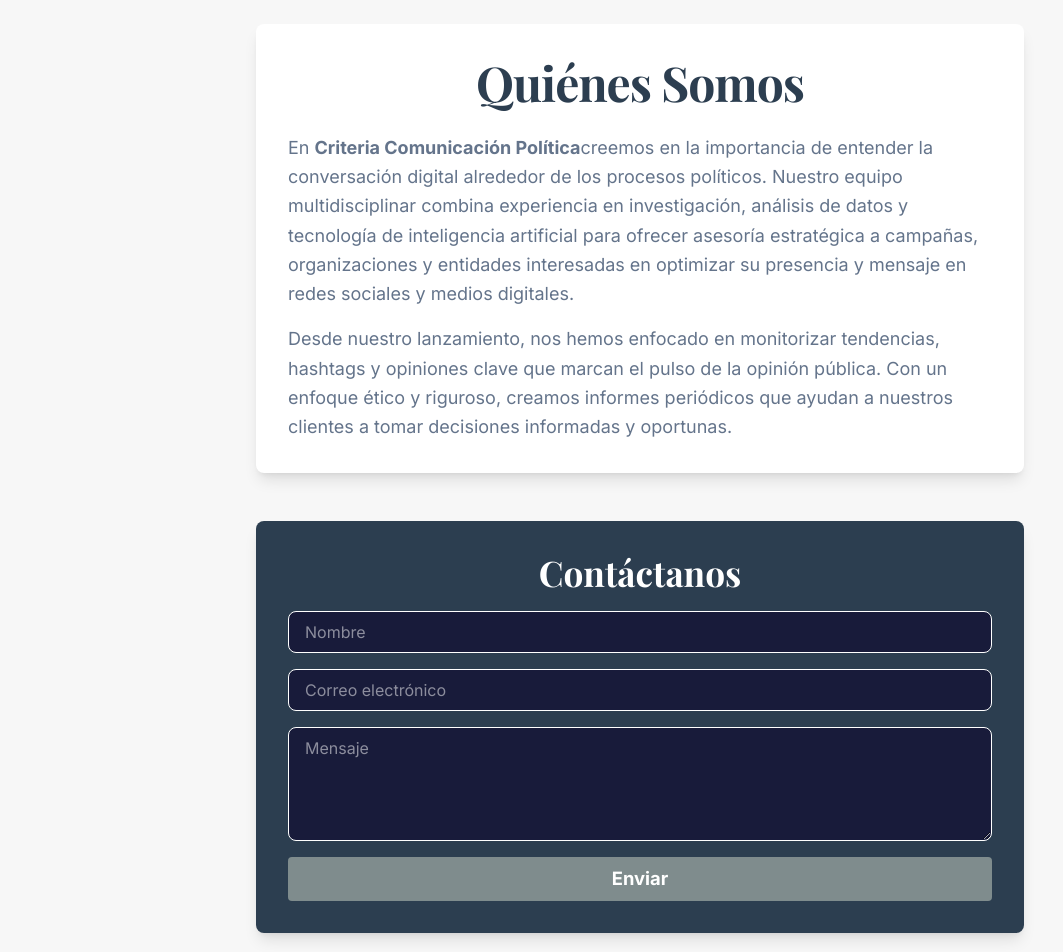
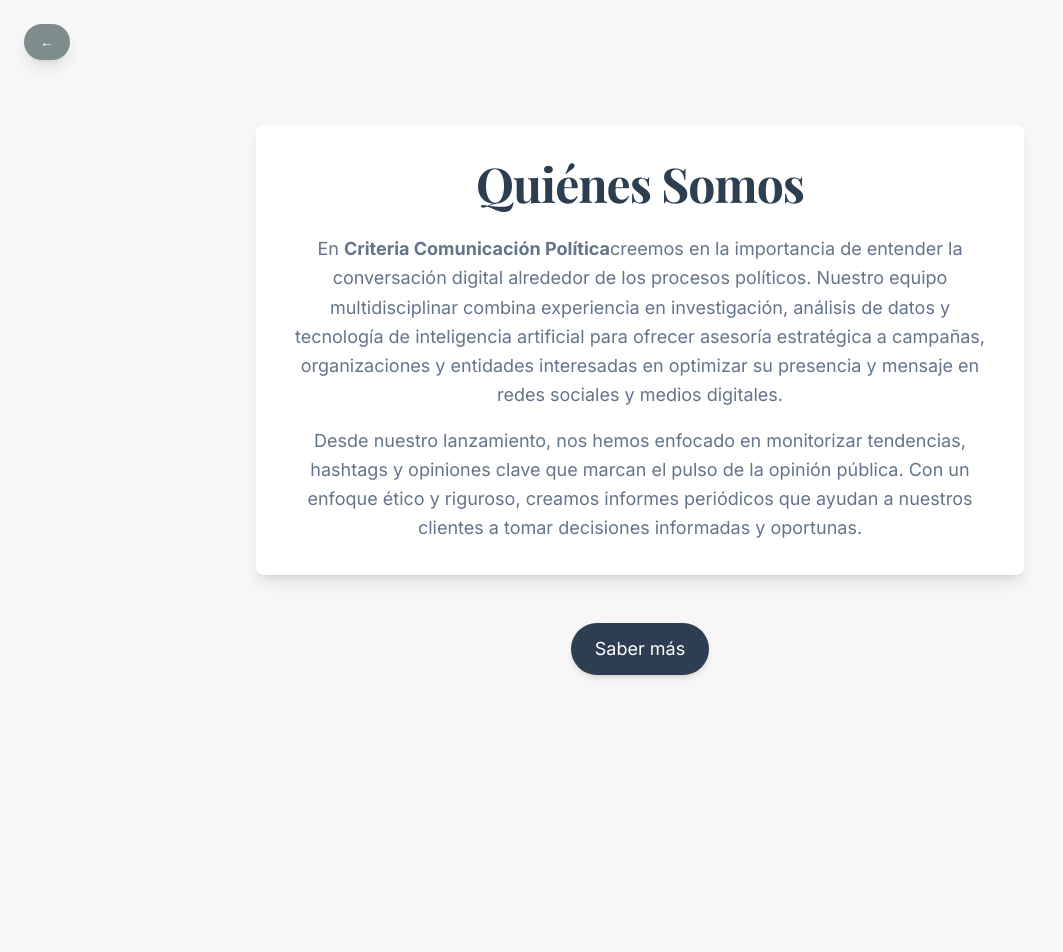
Before and after one commit to DaniP-Dev/CRITERIA-COMUNICACION-POLITICA, a Next.js app: page /about in a window 1280 px wide. Shown: the top 952 px of the page, without its empty margins (0-1063 px from the left). After the commit the page ends 800 px from the top, so only its background shows below. Built offline with nearby package versions, Linux system fonts and the light colour scheme.

Commit message:
cambios front

```diff
--- a/src/app/globals.css
+++ b/src/app/globals.css
@@ -41,6 +41,10 @@
 }
 
 /* Títulos */
+.three-d-text {
+  text-shadow: 1px 1px 0 #b0b0b0, 2px 2px 0 #a0a0a0,
+    3px 3px 6px rgba(44, 62, 80, 0.18);
+}
 h1,
 h2,
 h3,
--- a/src/components/naviBar/NaviBar.tsx
+++ b/src/components/naviBar/NaviBar.tsx
@@ -2,8 +2,9 @@
 import { useState, useEffect } from "react";
 
 const links = [
+  { label: "Inicio", href: "/" },
   { label: "ES / EN", href: "#" },
-  { label: "Contacto", href: "#" },
+  { label: "Sobre Nosotros", href: "/about" },
 ];
 
 // Solo clases para responsividad y tamaños
--- a/src/pages/About.tsx
+++ b/src/pages/About.tsx
@@ -1,50 +1,28 @@
 // components/QuienesSomos.jsx
 "use client";
 
-import React, { useState } from "react";
+import React from "react";
 import { motion } from "framer-motion";
 
 const About = () => {
-  const [form, setForm] = useState({ nombre: "", email: "", mensaje: "" });
-  const [enviado, setEnviado] = useState(false);
-  const [error, setError] = useState("");
+  return (
+    <div className="flex flex-col items-center justify-center bg-[var(--color-fondo-alt)] min-h-screen p-6">
+      {/* Botón Volver al inicio */}
+      <a
+        href="/"
+        className="fixed top-6 left-6 z-50 px-4 py-2 bg-[var(--color-secundario)] text-[var(--color-blanco)] rounded-full font-semibold shadow-lg hover:bg-[var(--color-primario)] transition-colors duration-300 text-sm"
+      >
+        ←
+      </a>
 
-const handleChange = (e: InputEvent) => {
-    setForm({ ...form, [e.target.name]: e.target.value });
-};
-
-interface FormState {
-    nombre: string;
-    email: string;
-    mensaje: string;
-}
-
-interface FormEvent extends React.FormEvent<HTMLFormElement> {}
-
-interface InputEvent extends React.ChangeEvent<HTMLInputElement | HTMLTextAreaElement> {}
-
-const handleSubmit = (e: FormEvent) => {
-    e.preventDefault();
-    setError("");
-    if (!form.nombre || !form.email || !form.mensaje) {
-        setError("Por favor completa todos los campos.");
-        return;
-    }
-    setEnviado(true);
-    setForm({ nombre: "", email: "", mensaje: "" });
-    setTimeout(() => setEnviado(false), 4000);
-};
-
-  return (
-    <div className="flex flex-col items-center bg-[var(--color-fondo-alt)] min-h-screen p-6">
       {/* Sección Quiénes Somos */}
       <motion.section
-        className="w-full max-w-3xl bg-[var(--color-blanco)] rounded-lg shadow-lg p-8 mb-12"
+        className="w-full max-w-3xl bg-[var(--color-blanco)] rounded-lg shadow-lg p-8 mb-12 flex flex-col items-center text-center"
         initial={{ opacity: 0, y: 40 }}
         animate={{ opacity: 1, y: 0 }}
         transition={{ duration: 0.6 }}
       >
-        <h1 className="text-4xl font-bold text-[var(--color-primario)] mb-4 text-center">
+        <h1 className="text-4xl font-bold text-[var(--color-primario)] mb-4">
           Quiénes Somos
         </h1>
         <p className="text-[var(--color-texto-secundario)] text-lg leading-relaxed">
@@ -66,89 +44,15 @@
         </p>
       </motion.section>
 
-      {/* Sección de Contacto */}
-      <motion.section
-        className="w-full max-w-3xl bg-[var(--color-primario)] rounded-lg shadow-lg p-8"
-        initial={{ scale: 0.95, opacity: 0 }}
-        animate={{ scale: 1, opacity: 1 }}
-        transition={{ delay: 0.3, duration: 0.6 }}
+      {/* Botón WhatsApp */}
+      <a
+        href="https://wa.me/3016328564?text=Hola%2C%20quiero%20saber%20m%C3%A1s%20sobre%20Criteria%20Comunicaci%C3%B3n%20Pol%C3%ADtica"
+        target="_blank"
+        rel="noopener noreferrer"
+        className="px-6 py-3 bg-[var(--color-primario)] text-[var(--color-blanco)] rounded-full font-bold shadow-md hover:bg-[var(--color-secundario)] transition-colors duration-300 text-lg mx-auto block"
       >
-        <h2 className="text-3xl font-bold text-[var(--color-blanco)] mb-6 text-center">
-          Contáctanos
-        </h2>
-        <form onSubmit={handleSubmit} className="flex flex-col gap-4">
-          <input
-            type="text"
-            name="nombre"
-            placeholder="Nombre"
-            value={form.nombre}
-            onChange={handleChange}
-            className="
-              p-3
-              rounded
-              bg-[var(--color-input-bg)]
-              text-[var(--color-blanco)]
-              border border-gray-700
-              focus:outline-none focus:ring-2 focus:ring-[var(--color-secundario)]
-            "
-          />
-          <input
-            type="email"
-            name="email"
-            placeholder="Correo electrónico"
-            value={form.email}
-            onChange={handleChange}
-            className="
-              p-3
-              rounded
-              bg-[var(--color-input-bg)]
-              text-[var(--color-blanco)]
-              border border-gray-700
-              focus:outline-none focus:ring-2 focus:ring-[var(--color-secundario)]
-            "
-          />
-          <textarea
-            name="mensaje"
-            placeholder="Mensaje"
-            value={form.mensaje}
-            onChange={handleChange}
-            rows={4}
-            className="
-              p-3
-              rounded
-              bg-[var(--color-input-bg)]
-              text-[var(--color-blanco)]
-              border border-gray-700
-              focus:outline-none focus:ring-2 focus:ring-[var(--color-secundario)]
-            "
-          />
-          {error && <div className="text-red-400 text-sm">{error}</div>}
-          <motion.button
-            type="submit"
-            className="
-              bg-[var(--color-secundario)]
-              hover:bg-opacity-90
-              text-[var(--color-blanco)]
-              font-bold
-              py-2 px-4
-              rounded
-              transition-colors
-            "
-            whileTap={{ scale: 0.97 }}
-          >
-            Enviar
-          </motion.button>
-          {enviado && (
-            <motion.div
-              className="text-green-400 text-center mt-2"
-              initial={{ opacity: 0 }}
-              animate={{ opacity: 1 }}
-            >
-              ¡Mensaje enviado! Nos pondremos en contacto pronto.
-            </motion.div>
-          )}
-        </form>
-      </motion.section>
+        Saber más
+      </a>
     </div>
   );
 };
--- a/src/pages/Contacto.tsx
+++ b/src/pages/Contacto.tsx
@@ -14,7 +14,9 @@
     value: string;
   }
 
-  const handleChange = (e: React.ChangeEvent<HTMLInputElement | HTMLTextAreaElement>) => {
+  const handleChange = (
+    e: React.ChangeEvent<HTMLInputElement | HTMLTextAreaElement>
+  ) => {
     setForm({ ...form, [e.target.name]: e.target.value });
   };
 
@@ -108,21 +110,12 @@
 
         {error && <div className="text-red-400 text-sm">{error}</div>}
 
-        <motion.button
+        <button
           type="submit"
-          className="
-            bg-[var(--color-secundario)]
-            hover:bg-opacity-90
-            text-[var(--color-blanco)]
-            font-bold
-            py-2 px-4
-            rounded
-            transition-colors
-          "
-          whileTap={{ scale: 0.97 }}
+          className="px-6 py-3 bg-[var(--color-primario)] text-[var(--color-blanco)] rounded-full font-bold shadow-xs shadow-white hover:bg-[var(--color-secundario)] transition-colors duration-300 text-lg mx-auto block"
         >
           Enviar
-        </motion.button>
+        </button>
 
         {enviado && (
           <motion.div
--- a/src/pages/portafolio/Portafolio.jsx
+++ b/src/pages/portafolio/Portafolio.jsx
@@ -141,12 +141,12 @@
                 transition={{ duration: 0.5, type: "spring" }}
               >
                 {/* Subtítulo */}
-                <div className="font-semibold text-[var(--color-primario)]">
+                <div className="font-semibold text-[var(--color-primario)] drop-shadow">
                   {seccion.subTitulo}
                 </div>
 
                 {/* Lista de contenido */}
-                <ul className="mt-2 list-disc pl-6">
+                <ul className="mt-2 list-disc pl-6 text-xs font-semibold drop-shadow-sm">
                   {seccion.contenido.split("\n").map((item, idx) => (
                     <motion.li
                       key={idx}
@@ -191,6 +191,9 @@
                     shadow-lg
                     hover:from-green-500 hover:to-blue-600
                     transition-all duration-300
+                    w-full
+                    text-center
+                    mx-auto
                   "
                   whileHover={{
                     scale: 1.08,
--- a/src/pages/portafolio/portafolio.css
+++ b/src/pages/portafolio/portafolio.css
@@ -6,10 +6,13 @@
   border: 1px solid green;
   display: none;
   margin-top: 10px;
+  font-weight: 600;
+  text-shadow: 0 2px 8px rgba(44, 62, 80, 0.12), 0 1px 0 rgba(0, 0, 0, 0.06);
 }
 .container:hover .ocultar {
   display: none;
 }
+
 
 .container:hover .contenido {
   display: block;
--- a/src/pages/sectionPDF/SectionPDF.tsx
+++ b/src/pages/sectionPDF/SectionPDF.tsx
@@ -7,10 +7,10 @@
   return (
     <main className="flex flex-col items-center justify-start bg-[var(--color-fondo-alt)] min-h-screen py-16">
       {/* Título principal */}
-      <h1 className="text-3xl md:text-4xl font-bold text-center text-[var(--color-primario)] mb-8">
+      <h1 className="text-3xl md:text-4xl font-extrabold text-center text-[var(--color-primario)] mb-8 drop-shadow-lg">
         Boletín Digital
       </h1>
-      <h3 className="text-3xl md:text-4xl font-bold text-center text-[var(--color-primario)]">
+      <h3 className="text-2xl md:text-3xl mx-10 font-bold text-center text-[var(--color-primario)] drop-shadow-md mb-8">
         Descarga nuestro informe basado en inteligencia artificial que analiza
         la conversación digital alrededor de la consulta popular. Conoce las
         tendencias clave, hashtags más usados y análisis de sentimiento en redes
@@ -24,7 +24,7 @@
 
         {/* Botón de descarga */}
         <a
-          className="mt-8 inline-block px-6 py-3 bg-[var(--color-secundario)] text-[var(--color-blanco)] rounded-lg font-bold shadow-md hover:bg-opacity-90 transition border-2 border-[var(--color-fondo-alt)] text-lg tracking-wide"
+          className="mt-8 inline-block px-6 py-3 bg-[var(--color-primario)] text-[var(--color-blanco)] rounded-full font-bold shadow-xs shadow-white hover:bg-[var(--color-secundario)] transition-colors duration-300 border-2 border-[var(--color-fondo-alt)] text-lg tracking-wide"
           href="/boletin.pdf"
           target="_blank"
           rel="noopener noreferrer"
```
Also changed, not shown: src/pages/heroSection/HeroSection.tsx (+18 -9 lines), src/pages/heroSection/hero.css (+12 -0 lines).
